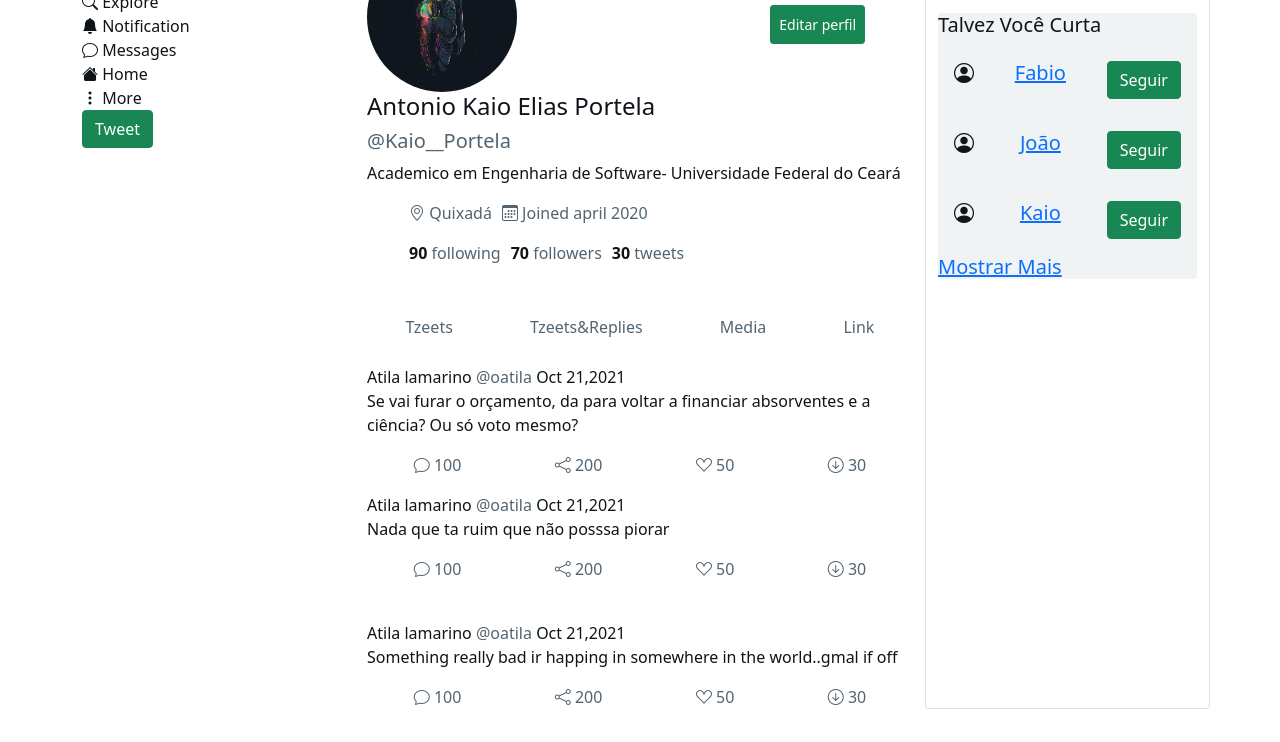
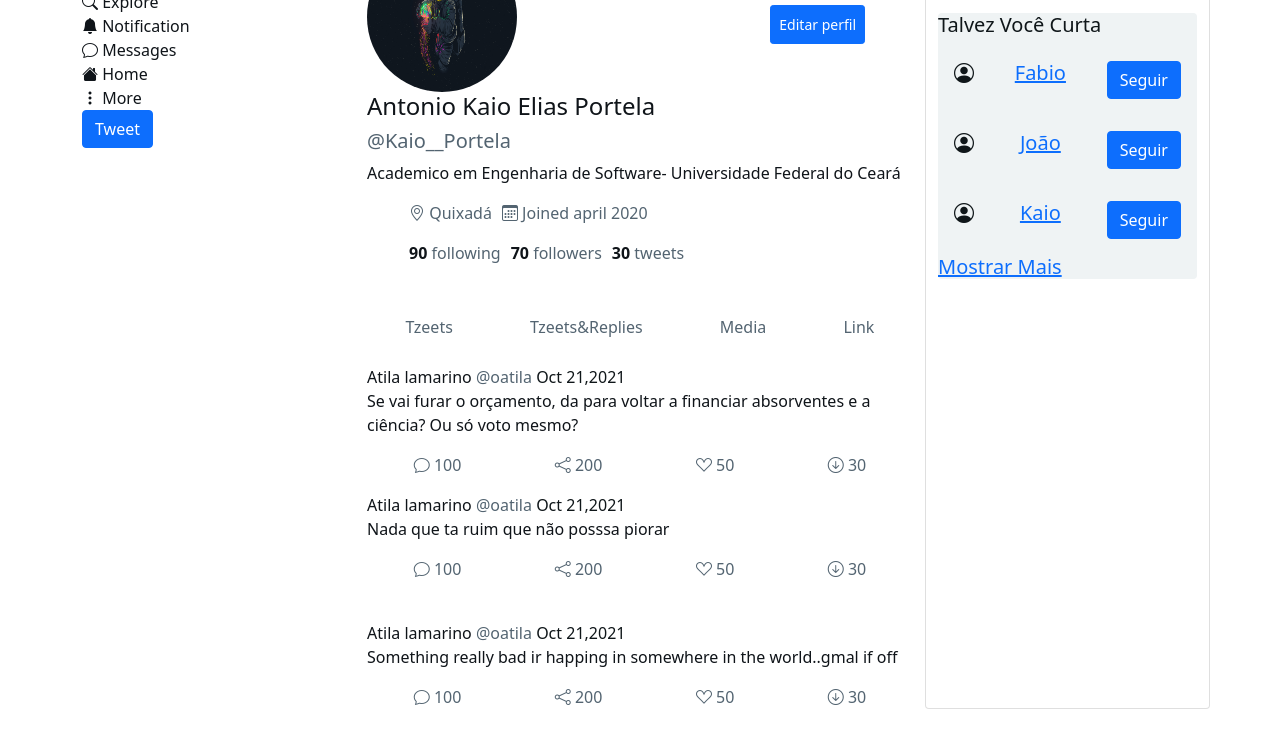
Before and after one commit to kaiop00/Listas_Dev_Web_2022.2, a plain HTML site: page Lista 3/index.html in a window 1280 px wide. Shown: the part 58-800 px from the top of the page. Drawn offline with nearby package versions, Linux system fonts and the light colour scheme.

Commit message:
ajustes finais da lista 3

```diff
--- a/Lista 3/index.html
+++ b/Lista 3/index.html
@@ -45,15 +45,15 @@
                     <div class="d-xl-none  d-xl-block d-lg-block"><a href="#"><i class="bi bi-three-dots-vertical"></i></a></div>
                 </div>
                 <div>
-                    <button type="button" class="btn btn-success d-md-none d-lg-block d-sm-none d-md-block d-none d-sm-block d-lg-none d-xl-block">Tweet</button>
-                    <button type="button" class="btn btn-success rounded-circle d-xl-none  d-xl-block d-lg-block"><i class="bi bi-twitter"></i></button>
+                    <button type="button" class="btn btn-primary d-md-none d-lg-block d-sm-none d-md-block d-none d-sm-block d-lg-none d-xl-block">Tweet</button>
+                    <button type="button" class="btn btn-primary rounded-circle d-xl-none  d-xl-block d-lg-block"><i class="bi bi-twitter"></i></button>
                 </div>
             </div>
 
             <div class="col-6 col-xl-6 col-lg-7 col-md-10 col-sm-10">
                 <div class="d-flex flex-row justify-content-between">
                     <img src="./Imags.jpg" class="rounded-circle" width="150" height="150">
-                    <button type="button" class="btn btn-success btn-sm m-5 p-2 align-self-end">Editar perfil</button>
+                    <button type="button" class="btn btn-primary btn-sm m-5 p-2 align-self-end">Editar perfil</button>
                 </div>
                 <div class="nome">
                     <h4>Antonio Kaio Elias Portela</h4>
@@ -138,7 +138,7 @@
                             <div class="d-flex flex-row ml-3">
                                 <a class="card-title align-items-start text-left">Fabio</a>
                             </div>
-                        <button type="button" class="btn btn-success">Seguir</button>
+                        <button type="button" class="btn btn-primary">Seguir</button>
                         </div>
                     </div>
                     <div class="card-body">
@@ -147,7 +147,7 @@
                             <div class="d-flex flex-row ml-3">
                                     <a class="card-title align-items-start text-left">João</a>
                             </div>
-                            <button type="button" class="btn btn-success">Seguir</button>
+                            <button type="button" class="btn btn-primary">Seguir</button>
                         </div>
                     </div>
                     <div class="card-body">
@@ -156,7 +156,7 @@
                             <div class="d-flex flex-row ml-3">
                                 <a class="card-title align-items-start text-left">Kaio</a>
                             </div>
-                        <button type="button" class="btn btn-success">Seguir</button>
+                        <button type="button" class="btn btn-primary">Seguir</button>
                         </div>
                     </div>
                     <a class="mt-3">Mostrar Mais</a>
```
